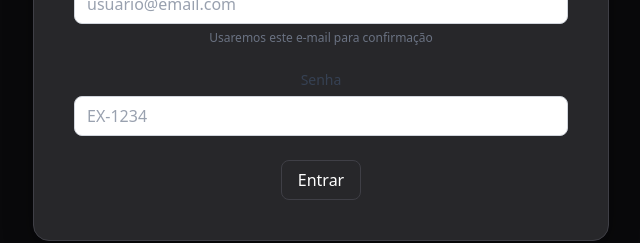
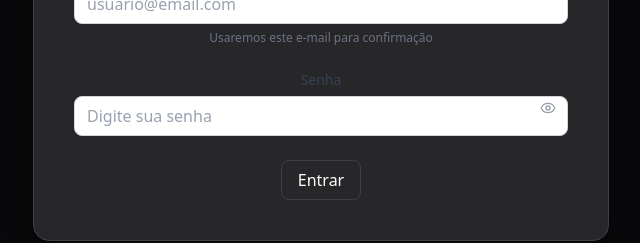
Before and after one commit to Bruno-nog/42_transcendence, a Next.js app in the folder frontend/: page / in a window 1280 px wide. Shown: the part 448-691 px from the top of the page, without its empty margins (319-959 px from the left). Built offline with nearby package versions, Linux system fonts and the light colour scheme.

Commit message:
feat: implementa componente PasswordInput

```diff
--- a/frontend/src/app/(app)/page.tsx
+++ b/frontend/src/app/(app)/page.tsx
@@ -1,6 +1,7 @@
 import { Button } from "@/src/components/ui/button";
 import { Loader } from "../../components/ui/loader";
 import { Input } from "@/src/components/ui/Input";
+import { PasswordInput } from "@/src/components/ui/PasswordInput";
 
 export default function HomePage() {
   return (
@@ -34,10 +35,9 @@ export default function HomePage() {
             helperText="Usaremos este e-mail para confirmação"
           />
 
-          <Input
+          <PasswordInput
             label="Senha"
-            fullWidth="true"
-            placeholder="EX-1234"
+            placeholder="Digite sua senha"
           />
 
           <Button variant="outline">
--- /dev/null
+++ b/frontend/src/components/ui/PasswordInput/PasswordInput.tsx
@@ -0,0 +1,49 @@
+"use client";
+
+import { forwardRef, useState } from "react";
+// Importe seus ícones preferidos (ex: lucide-react, react-icons, etc.)
+import { Eye, EyeOff } from "lucide-react";
+
+import { cn } from "../../../lib/cn";
+import { Input } from "../Input/Input";
+
+import { PasswordInputProps } from "./password-input.types";
+
+export const PasswordInput = forwardRef<HTMLInputElement, PasswordInputProps>(
+  ({ className, showTogglePassword = true, disabled, ...props }, ref) => {
+    const [showPassword, setShowPassword] = useState(false);
+
+    const togglePasswordVisibility = () => {
+      setShowPassword((prev) => !prev);
+    };
+
+    return (
+      <div className="relative w-full">
+        <Input
+          ref={ref}
+          type={showPassword ? "text" : "password"}
+          disabled={disabled}
+          className={cn(showTogglePassword && "pr-10", className)}
+          {...props}
+        />
+        {showTogglePassword && (
+          <button
+            type="button"
+            onClick={togglePasswordVisibility}
+            disabled={disabled}
+            className="absolute right-3 top-[38px] -translate-y-1/2 text-gray-400 hover:text-gray-600 focus:outline-none disabled:cursor-not-allowed disabled:opacity-50"
+            aria-label={showPassword ? "Esconder senha" : "Mostrar senha"}
+          >
+            {showPassword ? (
+              <EyeOff className="h-4 w-4" />
+            ) : (
+              <Eye className="h-4 w-4" />
+            )}
+          </button>
+        )}
+      </div>
+    );
+  }
+);
+
+PasswordInput.displayName = "PasswordInput";
--- /dev/null
+++ b/frontend/src/components/ui/PasswordInput/index.ts
@@ -0,0 +1,2 @@
+export * from "./PasswordInput";
+export * from "./password-input.types";
```
Also changed, not shown: frontend/src/components/ui/PasswordInput/password-input.types.ts (added, +9 -0 lines), 1 other file (tests, documents, lock files or other folders).
